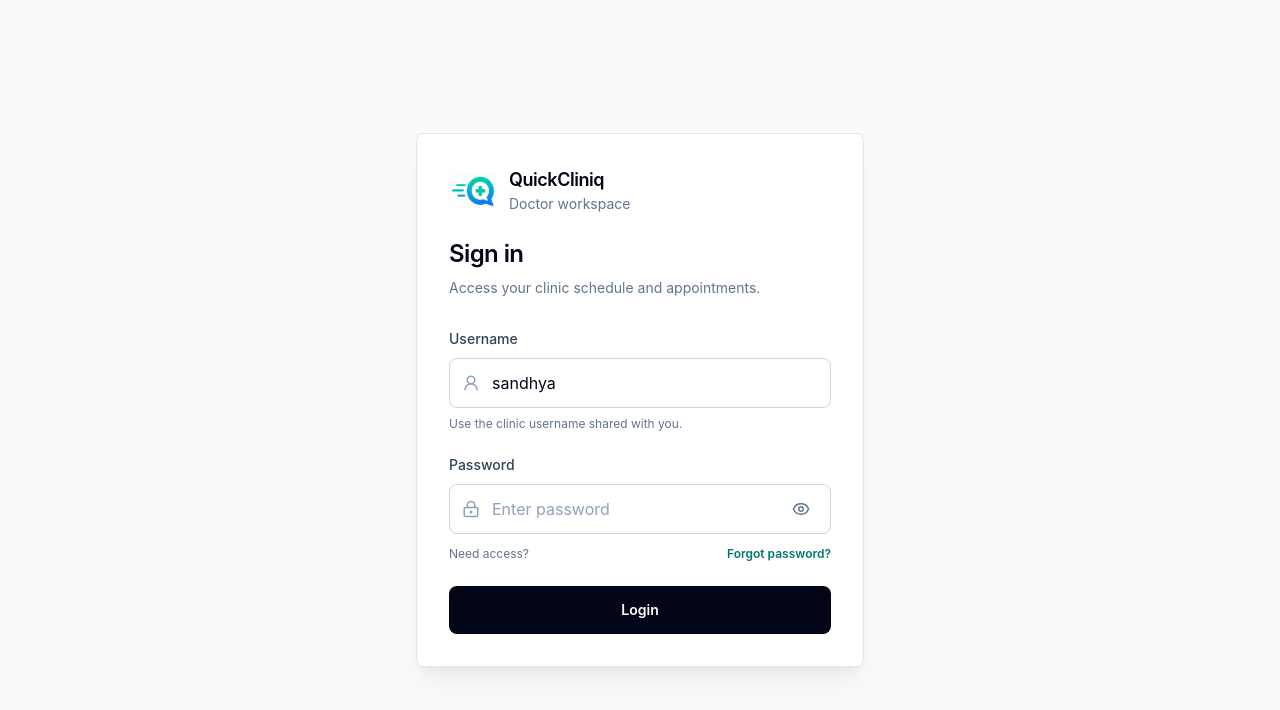
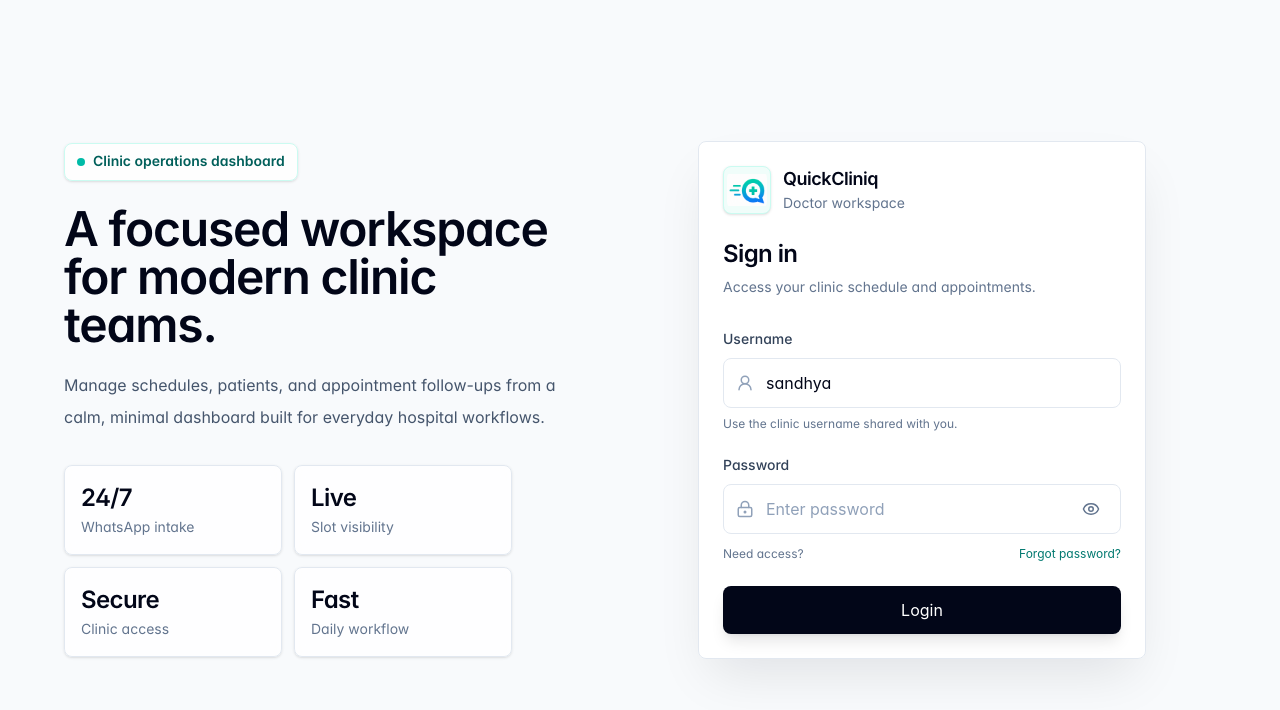
Before and after one commit to tynzo-tech/quickcliniq-frontend, a React (Vite) app: page /login in a window 1280 px wide. Shown: the top 710 px of the page. Built offline with nearby package versions, Linux system fonts and the light colour scheme; no server answers.

Commit message:
Polish clinic dashboard UI

```diff
--- a/src/index.css
+++ b/src/index.css
@@ -1,7 +1,145 @@
 @import "tailwindcss";
 
+:root {
+  color-scheme: light;
+  --qc-card-bg: rgba(255, 255, 255, 0.94);
+  --qc-card-border: rgba(203, 213, 225, 0.72);
+  --qc-card-shadow: 0 10px 28px rgba(15, 23, 42, 0.055);
+  --qc-card-shadow-hover: 0 14px 34px rgba(15, 23, 42, 0.075);
+  font-family:
+    Inter, ui-sans-serif, system-ui, -apple-system, BlinkMacSystemFont, "Segoe UI",
+    sans-serif;
+  background: #f8fafc;
+}
+
+* {
+  box-sizing: border-box;
+}
+
+html {
+  min-height: 100%;
+  text-rendering: geometricPrecision;
+}
+
+body {
+  min-height: 100%;
+  margin: 0;
+  background:
+    linear-gradient(135deg, rgba(20, 184, 166, 0.08), transparent 24rem),
+    linear-gradient(315deg, rgba(14, 165, 233, 0.06), transparent 26rem),
+    #f8fafc;
+  color: #0f172a;
+  font-feature-settings: "cv02", "cv03", "cv04", "cv11";
+}
+
+button,
+input,
+select,
+textarea {
+  font: inherit;
+}
+
+button {
+  cursor: pointer;
+}
+
+button:disabled {
+  cursor: not-allowed;
+}
+
+::selection {
+  background: rgba(20, 184, 166, 0.18);
+  color: #0f172a;
+}
+
+::-webkit-scrollbar {
+  height: 0.75rem;
+  width: 0.75rem;
+}
+
+::-webkit-scrollbar-track {
+  background: transparent;
+}
+
+::-webkit-scrollbar-thumb {
+  background: #cbd5e1;
+  border: 3px solid transparent;
+  border-radius: 999px;
+  background-clip: padding-box;
+}
+
+::-webkit-scrollbar-thumb:hover {
+  background-color: #94a3b8;
+}
+
+.theme-light {
+  background:
+    linear-gradient(135deg, rgba(20, 184, 166, 0.08), transparent 24rem),
+    linear-gradient(315deg, rgba(14, 165, 233, 0.06), transparent 28rem),
+    #f8fafc;
+}
+
+.theme-light :where(section, article, div)[class*="rounded-lg"][class*="border"][class*="bg-white"][class*="shadow"],
+.quickcliniq-home :where(section, article, div)[class*="rounded-lg"][class*="border"][class*="bg-white"][class*="shadow"] {
+  background: var(--qc-card-bg) !important;
+  border-color: var(--qc-card-border) !important;
+  border-radius: 0.5rem !important;
+  box-shadow: var(--qc-card-shadow) !important;
+}
+
+.theme-light :where(section, article, div)[class*="rounded-lg"][class*="border"][class*="bg-white"][class*="shadow"]:hover,
+.quickcliniq-home :where(section, article, div)[class*="rounded-lg"][class*="border"][class*="bg-white"][class*="shadow"]:hover {
+  box-shadow: var(--qc-card-shadow-hover) !important;
+}
+
+.theme-light .shadow-xl,
+.theme-light .shadow-2xl {
+  box-shadow: var(--qc-card-shadow) !important;
+}
+
+.theme-light .shadow-sm {
+  box-shadow: var(--qc-card-shadow) !important;
+}
+
+.theme-light .bg-white {
+  background-color: rgba(255, 255, 255, 0.96) !important;
+}
+
+.theme-light .border-slate-200 {
+  border-color: rgba(203, 213, 225, 0.78) !important;
+}
+
+.theme-light input,
+.theme-light select,
+.theme-light textarea {
+  background-color: rgba(255, 255, 255, 0.92);
+  border-color: rgba(203, 213, 225, 0.86);
+}
+
+.theme-light input:focus,
+.theme-light select:focus,
+.theme-light textarea:focus {
+  box-shadow: 0 0 0 4px rgba(20, 184, 166, 0.12);
+}
+
+.theme-light table tbody tr {
+  background-color: rgba(255, 255, 255, 0.7);
+}
+
+.theme-light table tbody tr:hover {
+  background-color: rgba(240, 253, 250, 0.72) !important;
+}
+
 .theme-dark {
-  background: #0f172a;
+  color-scheme: dark;
+  --qc-card-bg: rgba(15, 23, 42, 0.92);
+  --qc-card-border: rgba(51, 65, 85, 0.86);
+  --qc-card-shadow: 0 10px 28px rgba(2, 6, 23, 0.24);
+  --qc-card-shadow-hover: 0 14px 34px rgba(2, 6, 23, 0.32);
+  background:
+    linear-gradient(135deg, rgba(20, 184, 166, 0.10), transparent 26rem),
+    linear-gradient(315deg, rgba(14, 165, 233, 0.08), transparent 30rem),
+    #0f172a;
   color: #e5e7eb;
 }
 
@@ -9,6 +147,17 @@
 .theme-dark .bg-white\/85,
 .theme-dark .bg-white\/90 {
   background-color: rgba(15, 23, 42, 0.96) !important;
+}
+
+.theme-dark :where(section, article, div)[class*="rounded-lg"][class*="border"][class*="bg-white"][class*="shadow"] {
+  background: var(--qc-card-bg) !important;
+  border-color: var(--qc-card-border) !important;
+  border-radius: 0.5rem !important;
+  box-shadow: var(--qc-card-shadow) !important;
+}
+
+.theme-dark :where(section, article, div)[class*="rounded-lg"][class*="border"][class*="bg-white"][class*="shadow"]:hover {
+  box-shadow: var(--qc-card-shadow-hover) !important;
 }
 
 .theme-dark .bg-slate-50,
@@ -39,3 +188,13 @@
   background-color: #0f172a;
   color: #f8fafc;
 }
+
+.theme-dark input:focus,
+.theme-dark select:focus,
+.theme-dark textarea:focus {
+  box-shadow: 0 0 0 4px rgba(45, 212, 191, 0.16);
+}
+
+.theme-dark table tbody tr:hover {
+  background-color: rgba(15, 118, 110, 0.15) !important;
+}
--- a/src/pages/ChangePassword.jsx
+++ b/src/pages/ChangePassword.jsx
@@ -278,7 +278,7 @@ export default function ChangePassword() {
       <section className="mx-auto flex min-h-[calc(100vh-4rem)] w-full max-w-md items-center">
         <form
           onSubmit={handleSubmit}
-          className="w-full rounded-lg border border-slate-200 bg-white p-6 shadow-xl shadow-slate-950/5 sm:p-8"
+          className="w-full rounded-lg border border-slate-200 bg-white p-5 shadow-xl shadow-slate-950/5 sm:p-6"
         >
           <div>
             <div className="flex items-center gap-3">
--- a/src/pages/Login.jsx
+++ b/src/pages/Login.jsx
@@ -344,18 +344,56 @@ export default function Login() {
   return (
 
     <main className="min-h-screen bg-slate-50 px-4 py-8 text-slate-950">
-      <section className="mx-auto flex min-h-[calc(100vh-4rem)] w-full max-w-md items-center">
+      <section className="mx-auto grid min-h-[calc(100vh-4rem)] w-full max-w-6xl items-center gap-8 lg:grid-cols-[0.95fr_1.05fr]">
+        <div className="hidden lg:block">
+          <div className="max-w-xl">
+            <div className="inline-flex items-center gap-2 rounded-lg border border-teal-100 bg-white/80 px-3 py-2 text-sm font-semibold text-teal-800 shadow-sm">
+              <span className="h-2 w-2 rounded-full bg-teal-500" />
+              Clinic operations dashboard
+            </div>
+            <h1 className="mt-6 text-5xl font-semibold tracking-tight text-slate-950">
+              A focused workspace for modern clinic teams.
+            </h1>
+            <p className="mt-5 max-w-lg text-base leading-8 text-slate-600">
+              Manage schedules, patients, and appointment follow-ups from a calm,
+              minimal dashboard built for everyday hospital workflows.
+            </p>
+            <div className="mt-8 grid max-w-md grid-cols-2 gap-3">
+              {[
+                ["24/7", "WhatsApp intake"],
+                ["Live", "Slot visibility"],
+                ["Secure", "Clinic access"],
+                ["Fast", "Daily workflow"]
+              ].map(([value, label]) => (
+                <div
+                  key={label}
+                  className="rounded-lg border border-slate-200 bg-white/80 p-4 shadow-sm backdrop-blur"
+                >
+                  <p className="text-2xl font-semibold tracking-tight text-slate-950">
+                    {value}
+                  </p>
+                  <p className="mt-1 text-sm text-slate-500">
+                    {label}
+                  </p>
+                </div>
+              ))}
+            </div>
+          </div>
+        </div>
+
         <form
           onSubmit={handleLogin}
-          className="w-full rounded-lg border border-slate-200 bg-white p-6 shadow-xl shadow-slate-950/5 sm:p-8"
+          className="mx-auto w-full max-w-md rounded-lg border border-slate-200 bg-white/95 p-5 shadow-2xl shadow-slate-950/10 backdrop-blur-xl sm:p-6"
         >
           <div>
             <div className="flex items-center gap-3">
-              <img
-                src={logo}
-                alt="QuickCliniq"
-                className="h-12 w-12 rounded-lg object-contain"
-              />
+              <div className="flex h-12 w-12 shrink-0 items-center justify-center rounded-lg border border-teal-100 bg-teal-50 shadow-sm">
+                <img
+                  src={logo}
+                  alt="QuickCliniq"
+                  className="h-10 w-10 rounded-lg object-contain"
+                />
+              </div>
               <div className="min-w-0">
                 <p className="text-lg font-semibold tracking-tight text-slate-950">
                   QuickCliniq
@@ -366,9 +404,9 @@ export default function Login() {
               </div>
             </div>
 
-            <h1 className="mt-6 text-2xl font-semibold tracking-tight text-slate-950">
+            <h2 className="mt-6 text-2xl font-semibold tracking-tight text-slate-950">
               Sign in
-            </h1>
+            </h2>
 
             <p className="mt-2 text-sm text-slate-500">
               Access your clinic schedule and appointments.
@@ -379,7 +417,7 @@ export default function Login() {
               <span className="text-sm font-medium text-slate-700">
               Username
             </span>
-            <div className="mt-2 flex items-center gap-3 rounded-lg border border-slate-300 bg-white px-3 focus-within:border-teal-600 focus-within:ring-4 focus-within:ring-teal-100">
+            <div className="mt-2 flex items-center gap-3 rounded-lg border border-slate-200 bg-white px-3 transition focus-within:border-teal-600 focus-within:ring-4 focus-within:ring-teal-100">
               <UserRound
                 size={18}
                 className="shrink-0 text-slate-400"
@@ -407,7 +445,7 @@ export default function Login() {
             <span className="text-sm font-medium text-slate-700">
               Password
             </span>
-            <div className="mt-2 flex items-center gap-3 rounded-lg border border-slate-300 bg-white px-3 focus-within:border-teal-600 focus-within:ring-4 focus-within:ring-teal-100">
+            <div className="mt-2 flex items-center gap-3 rounded-lg border border-slate-200 bg-white px-3 transition focus-within:border-teal-600 focus-within:ring-4 focus-within:ring-teal-100">
               <LockKeyhole
                 size={18}
                 className="shrink-0 text-slate-400"
@@ -474,7 +512,7 @@ export default function Login() {
           <button
             type="submit"
             disabled={loading}
-            className="mt-6 inline-flex min-h-12 w-full items-center justify-center gap-2 rounded-lg bg-slate-950 px-4 text-sm font-semibold text-white transition hover:bg-slate-800 disabled:cursor-not-allowed disabled:opacity-60"
+            className="mt-6 inline-flex min-h-12 w-full items-center justify-center gap-2 rounded-lg bg-slate-950 px-4 text-sm font-semibold text-white shadow-lg shadow-slate-950/10 transition hover:bg-slate-800 disabled:cursor-not-allowed disabled:opacity-60"
           >
             {loading && (
               <Loader2
--- a/src/pages/Privacy.jsx
+++ b/src/pages/Privacy.jsx
@@ -131,7 +131,7 @@ export default function PrivacyPolicyPage() {
             Home
           </button>
 
-          <section className="rounded-lg border border-slate-200 bg-white p-6 shadow-xl shadow-slate-950/5 md:p-10">
+          <section className="rounded-lg border border-slate-200 bg-white p-5 shadow-xl shadow-slate-950/5 md:p-8">
             <div className="flex flex-col gap-5 border-b border-slate-100 pb-8 md:flex-row md:items-start md:justify-between">
               <div>
                 <p className="text-sm font-semibold uppercase tracking-[0.26em] text-teal-600">
--- a/src/pages/QuickCliniqHome.jsx
+++ b/src/pages/QuickCliniqHome.jsx
@@ -100,7 +100,7 @@ function SectionHeader({ eyebrow, title, description }) {
 
 function FeatureCard({ icon: Icon, title, description }) {
   return (
-    <article className="group rounded-lg border border-slate-200 bg-white p-6 shadow-sm transition duration-300 hover:-translate-y-1 hover:border-teal-200 hover:shadow-xl hover:shadow-teal-950/5">
+    <article className="group rounded-lg border border-slate-200 bg-white p-5 shadow-sm transition duration-300 hover:-translate-y-1 hover:border-teal-200 hover:shadow-xl hover:shadow-teal-950/5">
       <div className="flex h-11 w-11 items-center justify-center rounded-lg bg-teal-50 text-teal-700 transition group-hover:bg-teal-600 group-hover:text-white">
         <Icon size={21} />
       </div>
@@ -379,7 +379,7 @@ function WorkflowSection() {
 function Capabilities() {
   return (
     <section className="px-4 py-20 sm:px-6 lg:px-8">
-      <div className="mx-auto max-w-7xl rounded-lg border border-slate-200 bg-white p-6 shadow-xl shadow-slate-950/5 md:p-10">
+      <div className="mx-auto max-w-7xl rounded-lg border border-slate-200 bg-white p-5 shadow-xl shadow-slate-950/5 md:p-8">
         <div className="grid gap-10 lg:grid-cols-[0.8fr_1.2fr] lg:items-start">
           <div>
             <div className="flex h-11 w-11 items-center justify-center rounded-lg bg-slate-950 text-white">
@@ -425,7 +425,7 @@ function FAQ() {
           {faqs.map((faq) => (
             <article
               key={faq.question}
-              className="rounded-lg border border-slate-200 bg-white p-6 shadow-sm transition duration-300 hover:-translate-y-1 hover:border-teal-200 hover:shadow-xl hover:shadow-teal-950/5"
+              className="rounded-lg border border-slate-200 bg-white p-5 shadow-sm transition duration-300 hover:-translate-y-1 hover:border-teal-200 hover:shadow-xl hover:shadow-teal-950/5"
             >
               <h3 className="text-lg font-semibold text-slate-950">
                 {faq.question}
--- a/src/pages/VerifyOtp.jsx
+++ b/src/pages/VerifyOtp.jsx
@@ -182,7 +182,7 @@ export default function VerifyOtp() {
 
     <div className="flex min-h-screen items-center justify-center bg-slate-50 px-4 py-8 text-slate-950">
 
-      <div className="w-full max-w-md rounded-lg border border-slate-200 bg-white p-6 shadow-xl shadow-slate-950/5 sm:p-8">
+      <div className="w-full max-w-md rounded-lg border border-slate-200 bg-white p-5 shadow-xl shadow-slate-950/5 sm:p-6">
 
         {/* HEADER */}
 
```
Also changed, not shown: src/components/Layout.jsx (+96 -30 lines), src/patients/pages/Patients.jsx (+10 -10 lines).
